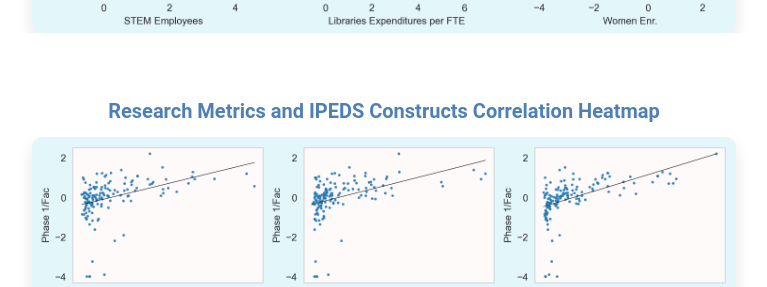
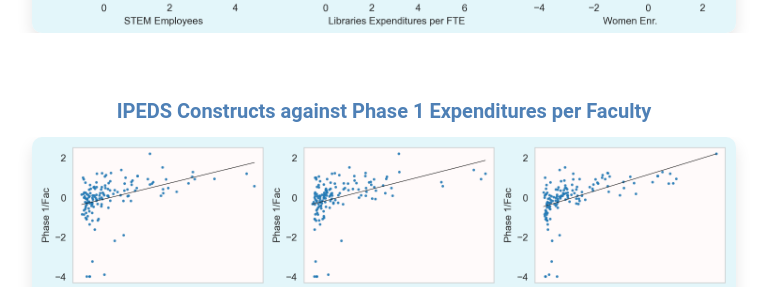
Before and after one commit to rashtastic/r1, a Jekyll site: the page built from index.md, in a window 1280 px wide and 900 px high, scrolled down 12681 px. Shown: the part 161-448 px from the top of the window, without its empty margins (256-1023 px from the left). Built offline with Jekyll 4.4.1, drawn with Linux system fonts in a browser that asks for light colours.

Commit message:
fix incorrect chart heading

```diff
--- a/index.md
+++ b/index.md
@@ -360,7 +360,7 @@
 
 <br/>
 
-<h4 class="caption-heading">Research Metrics and IPEDS Constructs Correlation Heatmap</h4>
+<h4 class="caption-heading">IPEDS Constructs against Phase 1 Expenditures per Faculty</h4>
 <div class="image-container">
     <img src="img/IPEDS-Phase1 Perfac Scatter.png" style="width: 55%">
 </div>
```
